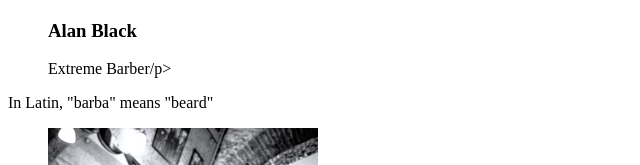
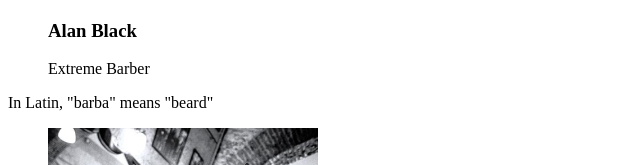
Before and after one commit to SSSerg05/go-it-barbershop, a plain HTML site: page index.html in a window 1280 px wide. Shown: the part 3915-4080 px from the top of the page, 0-640 px from the left. Drawn offline with Linux system fonts and the light colour scheme.

Commit message:
edit
Signed-off-by: SSSerg05 <ssserg05@gmail.com>

```diff
--- a/index.html
+++ b/index.html
@@ -139,7 +139,7 @@
                 <li>
                     <img src="./img/barbers-img-3.jpg" alt="Extreme Barber" width="370">
                     <h3>Alan Black</h3>
-                    <p>Extreme Barber/p>
+                    <p>Extreme Barber</p>
                 </li>
             </ul>
 
```
